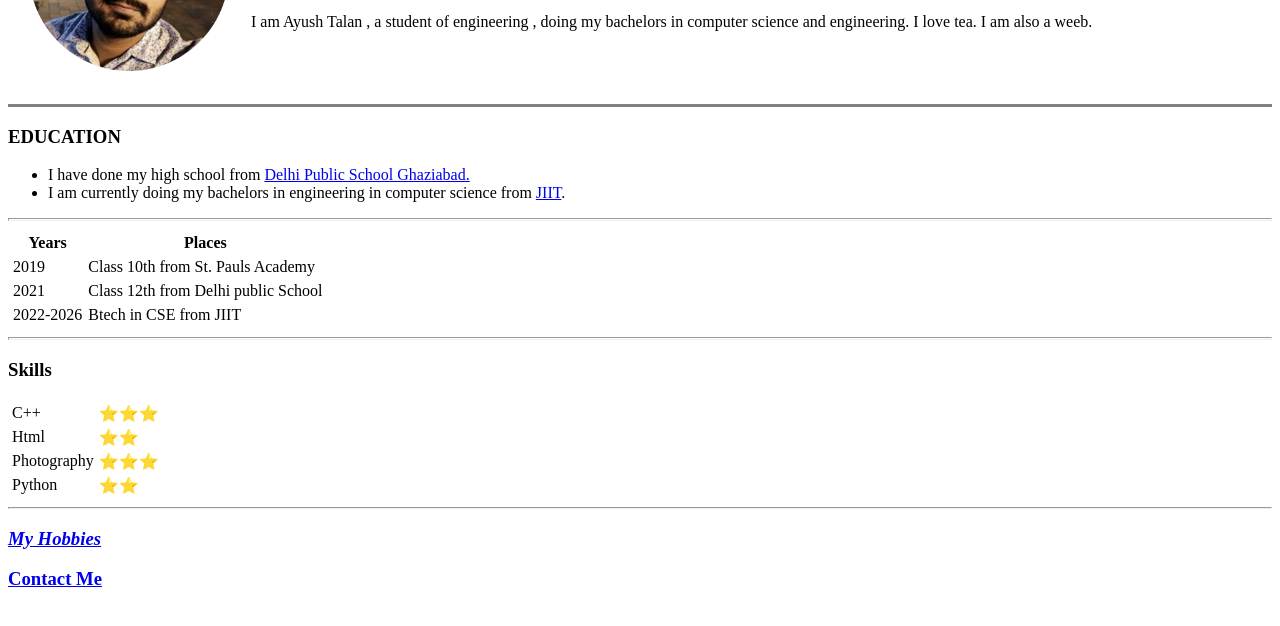
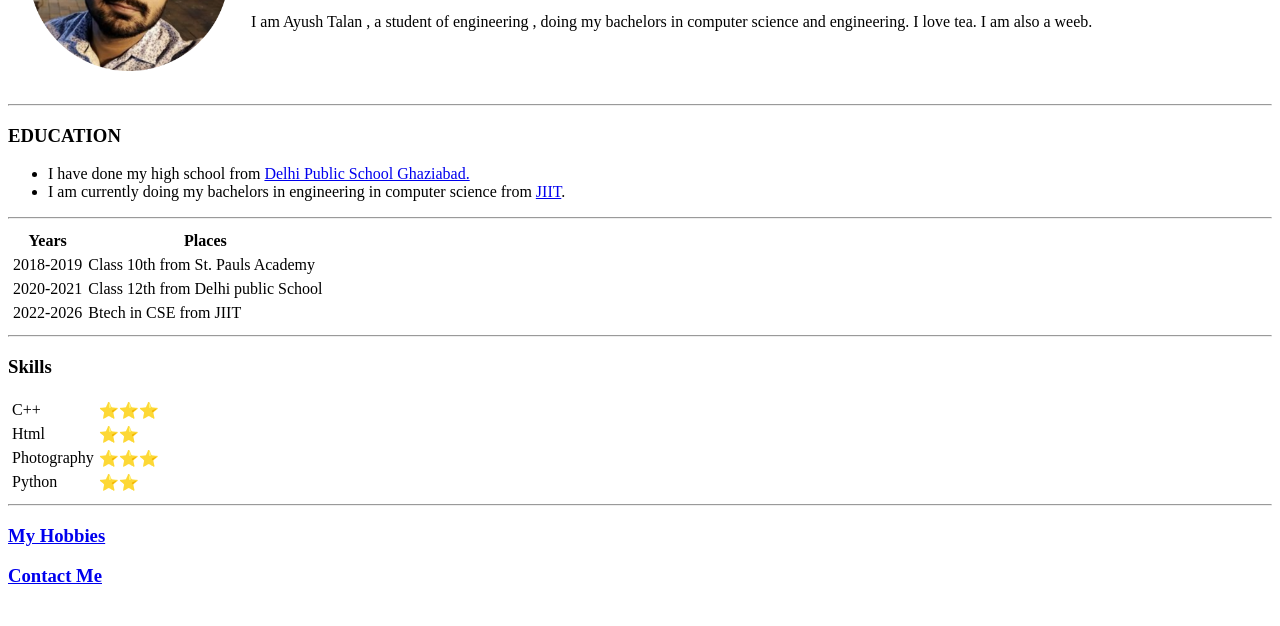
Before and after one commit to talanayush/mywebsite, a plain HTML site: page index.html in a window 1280 px wide. Shown: the part 158-784 px from the top of the page. Drawn offline with Linux system fonts and the light colour scheme.

Commit message:
Update index.html

```diff
--- a/index.html
+++ b/index.html
@@ -5,6 +5,7 @@
     <meta http-equiv="X-UA-Compatible" content="IE=edge">
     <meta name="viewport" content="width=device-width, initial-scale=1.0">
     <title>❤Ayush's Personal site</title>
+    <link rel="stylesheet" href="css/style.css">
 </head>
 <body>
     <table cellspacing="20">
@@ -15,24 +16,24 @@
                 <p>I am Ayush Talan , a student of engineering , doing my bachelors in computer science and engineering. I love tea. I am also a weeb.</p></td>
         </tr>
     </table>
-    <hr size='3' noshade>
+    <hr>
     <h3>EDUCATION</h3>
     <p><ul>
         <li>I have done my high school from <a href="https://www.dpsgs.org/ghaziabad/"> Delhi Public School Ghaziabad.</a></li>
         <li>I am currently doing my bachelors in engineering in computer science from <a href=https://www.jiit.ac.in/"> JIIT</a>.</li>
     </ul></p>
-    <hr size="3">
+    <hr>
     <table cellspacing="4">
         <tr>
             <th>Years</th>
             <th>Places</th>
         </tr>
         <tr>
-            <td>2019</td>
+            <td>2018-2019</td>
             <td>Class 10th from St. Pauls Academy</td>
         </tr>
         <tr>
-            <td>2021</td>
+            <td>2020-2021</td>
             <td>Class 12th from Delhi public School </td>
 
         </tr>
@@ -41,7 +42,7 @@
             <td>Btech in CSE from JIIT</td>
         </tr>
     </table>
-    <hr size="3">
+    <hr>
     <h3>Skills</h3>
     <table cellspacing="3">
         <tr>
@@ -63,7 +64,7 @@
 
     </table>
     <hr>
-    <em><strong><a href="hobbies.html"><h3>My Hobbies</h3></a></strong></em>
+    <strong><a href="hobbies.html"><h3>My Hobbies</h3></a></strong>
     <strong><a href="contact.html"><h3>Contact Me</h3></a></strong>
 </body>
 </html>
```
